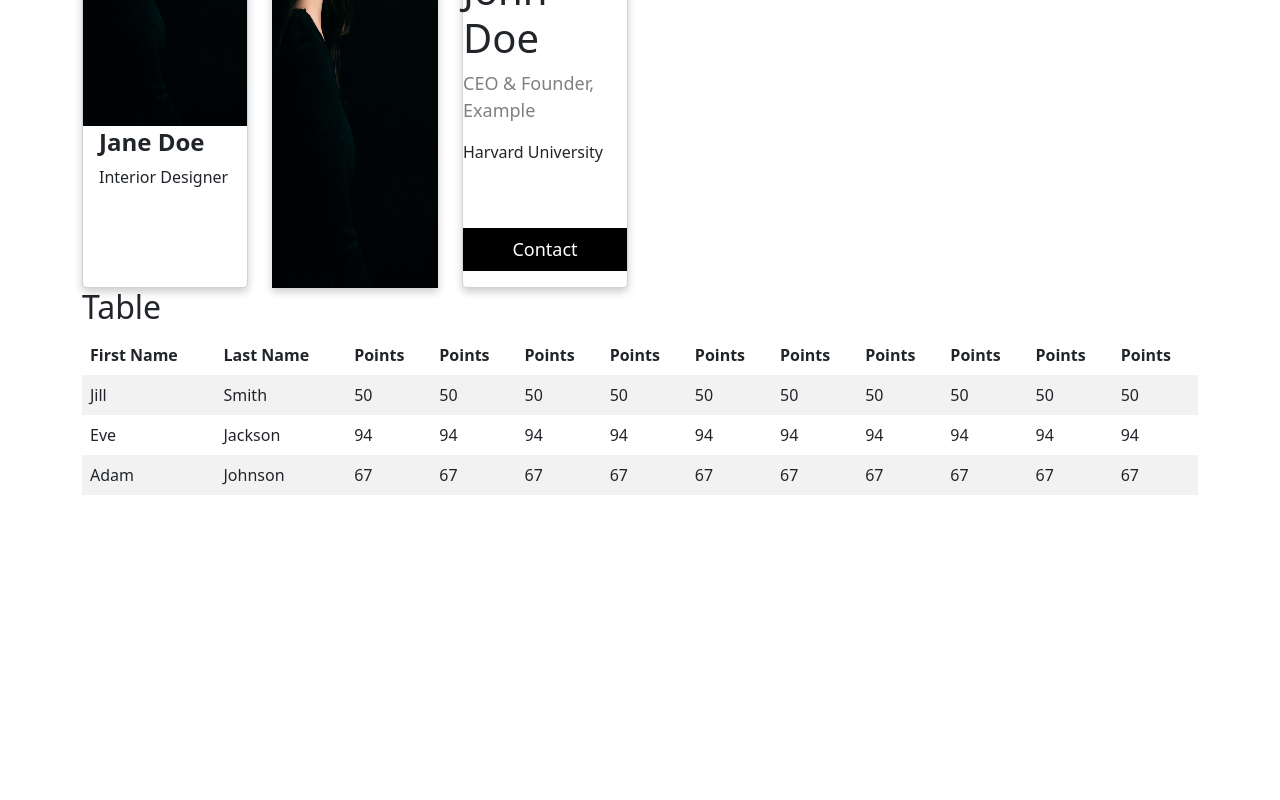
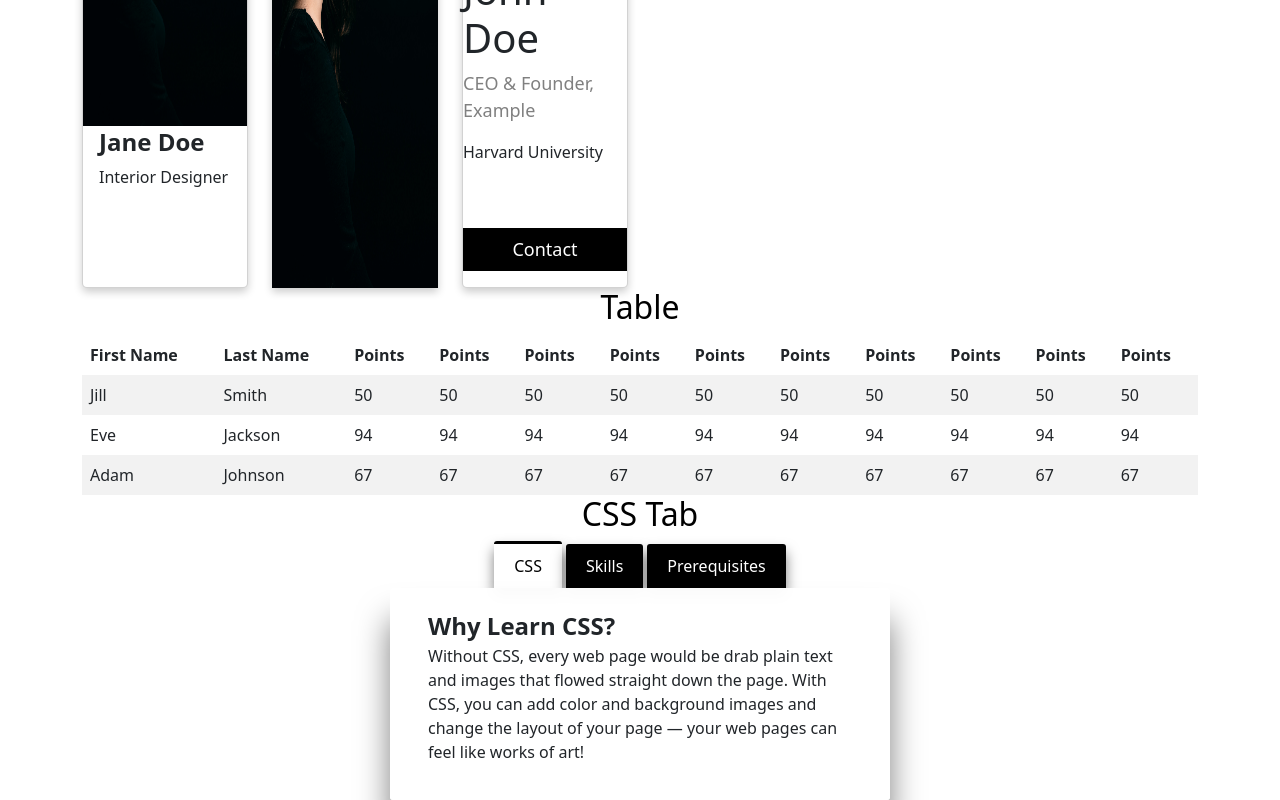
Before and after one commit to bhatiamunal/TempByMB, an Angular app: page / in a window 1280 px wide. Shown: the part 430-1230 px from the top of the page. Before the commit the page ends 925 px from the top, so only its background shows below. Built offline with nearby package versions, Linux system fonts and the light colour scheme.

Commit message:
Tab 29 Aug 2023

```diff
--- a/src/app/app.component.css
+++ b/src/app/app.component.css
@@ -0,0 +1,66 @@
+@import url('https://fonts.googleapis.com/css?family=Arimo:400,700&display=swap');
+body{
+  background:#CDDC39;
+  font-family: 'Arimo', sans-serif;
+}
+h2{
+  color:#000;
+  text-align:center;
+  font-size:2em;
+}
+.warpper{
+  display:flex;
+  flex-direction: column;
+  align-items: center;
+}
+.tab{
+  cursor: pointer;
+  padding:10px 20px;
+  margin:0px 2px;
+  background:#000;
+  display:inline-block;
+  color:#fff;
+  border-radius:3px 3px 0px 0px;
+  box-shadow: 0 0.5rem 0.8rem #00000080;
+}
+.panels{
+  background:#fffffff6;
+  box-shadow: 0 2rem 2rem #00000080;
+  min-height:200px;
+  width:100%;
+  max-width:500px;
+  border-radius:3px;
+  overflow:hidden;
+  padding:20px;
+}
+.panel{
+  display:none;
+  animation: fadein .8s;
+}
+@keyframes fadein {
+    from {
+        opacity:0;
+    }
+    to {
+        opacity:1;
+    }
+}
+.panel-title{
+  font-size:1.5em;
+  font-weight:bold
+}
+.radio{
+  display:none;
+}
+#one:checked ~ .panels #one-panel,
+#two:checked ~ .panels #two-panel,
+#three:checked ~ .panels #three-panel{
+  display:block
+}
+#one:checked ~ .tabs #one-tab,
+#two:checked ~ .tabs #two-tab,
+#three:checked ~ .tabs #three-tab{
+  background:#fffffff6;
+  color:#000;
+  border-top: 3px solid #000;
+}
--- a/src/app/app.component.html
+++ b/src/app/app.component.html
@@ -27,3 +27,33 @@
         </div>
     </div>
 </div>
+
+
+
+
+
+<h2>CSS Tab</h2>
+<div class="warpper">
+  <input class="radio" id="one" name="group" type="radio" checked>
+  <input class="radio" id="two" name="group" type="radio">
+  <input class="radio" id="three" name="group" type="radio">
+  <div class="tabs">
+  <label class="tab" id="one-tab" for="one">CSS</label>
+  <label class="tab" id="two-tab" for="two">Skills</label>
+  <label class="tab" id="three-tab" for="three">Prerequisites</label>
+    </div>
+  <div class="panels">
+  <div class="panel" id="one-panel">
+    <div class="panel-title">Why Learn CSS?</div>
+    <p>Without CSS, every web page would be drab plain text and images that flowed straight down the page. With CSS, you can add color and background images and change the layout of your page — your web pages can feel like works of art!</p>
+  </div>
+  <div class="panel" id="two-panel">
+    <div class="panel-title">Take-Away Skills</div>
+    <p>You will learn many aspects of styling web pages! You’ll be able to set up the correct file structure, edit text and colors, and create attractive layouts. With these skills, you’ll be able to customize the appearance of your web pages to suit your every need!</p>
+  </div>
+  <div class="panel" id="three-panel">
+    <div class="panel-title">Note on Prerequisites</div>
+    <p>We recommend that you complete Learn HTML before learning CSS.</p>
+  </div>
+  </div>
+</div>
```
